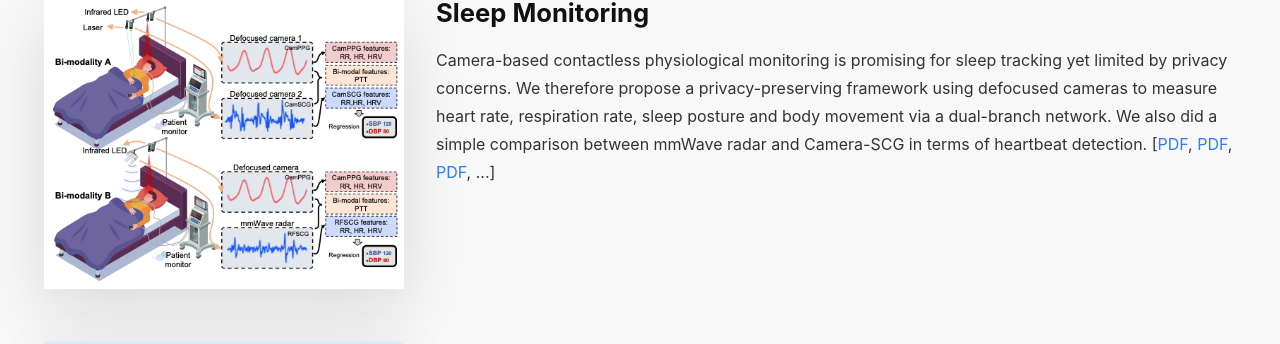
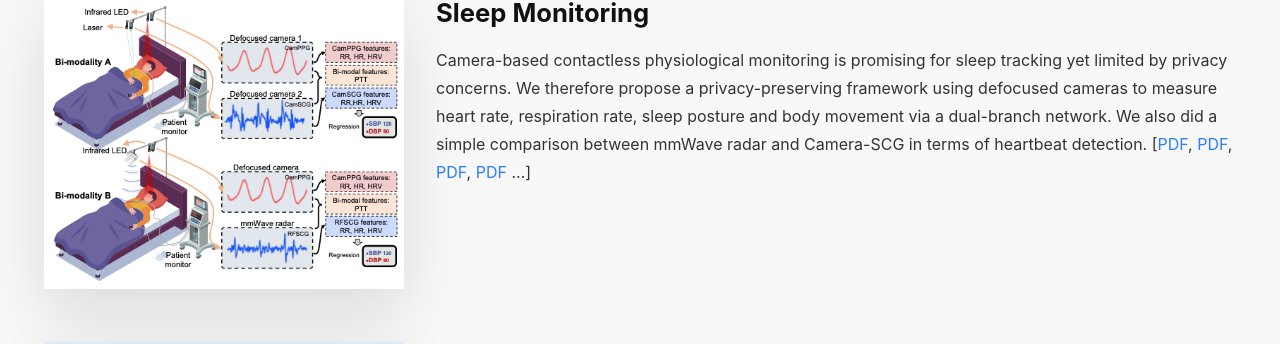
Before and after one commit to yingen-zhu/yingen-zhu.github.io, a Jekyll site: the page built from research.md, in a window 1280 px wide. Shown: the part 769-1113 px from the top of the page. Built offline with Jekyll 4.4.1, drawn with Linux system fonts in a browser that asks for light colours.

Commit message:
Update research.md

```diff
--- a/research.md
+++ b/research.md
@@ -99,7 +99,7 @@ For further details on these projects, please see my <a href="https://scholar.go
     </div>
     <div class="research-content">
       <h3>Sleep Monitoring</h3>
-      <p>Camera-based contactless physiological monitoring is promising for sleep tracking yet limited by privacy concerns. We therefore propose a privacy-preserving framework using defocused cameras to measure heart rate, respiration rate, sleep posture and body movement via a dual-branch network. We also did a simple comparison between mmWave radar and Camera-SCG in terms of heartbeat detection. [<a href="https://ieeexplore.ieee.org/abstract/document/10729858" target="_blank" rel="noopener">PDF</a>, <a href="https://ieeexplore.ieee.org/abstract/document/10517590" target="_blank" rel="noopener">PDF</a>, <a href="https://ieeexplore.ieee.org/abstract/document/10340050" target="_blank" rel="noopener">PDF</a>, ...]</p>
+      <p>Camera-based contactless physiological monitoring is promising for sleep tracking yet limited by privacy concerns. We therefore propose a privacy-preserving framework using defocused cameras to measure heart rate, respiration rate, sleep posture and body movement via a dual-branch network. We also did a simple comparison between mmWave radar and Camera-SCG in terms of heartbeat detection. [<a href="https://ieeexplore.ieee.org/abstract/document/10729858" target="_blank" rel="noopener">PDF</a>, <a href="https://ieeexplore.ieee.org/abstract/document/10517590" target="_blank" rel="noopener">PDF</a>, <a href="https://ieeexplore.ieee.org/abstract/document/10340050" target="_blank" rel="noopener">PDF</a>, <a href="https://www.sciencedirect.com/science/chapter/monograph/abs/pii/B9780443265860000065" target="_blank" rel="noopener">PDF</a> ...]</p>
     </div>
   </article>
 
```
